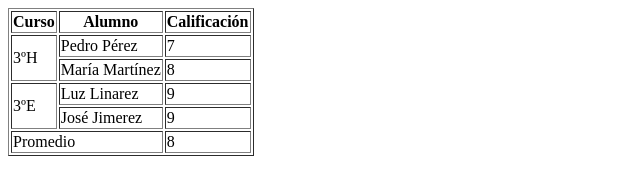
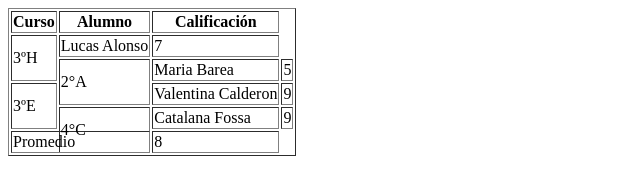
Before and after one commit to Grupo4-lys/taller, a plain HTML site: page tabla.html in a window 1280 px wide. Shown: the whole page, without its empty margins (0-640 px from the left). Drawn offline with Linux system fonts and the light colour scheme.

Commit message:
Update student names and grades in tabla.html

```diff
--- a/tabla.html
+++ b/tabla.html
@@ -15,20 +15,22 @@
         </tr>
         <tr>
             <td rowspan="2"> 3ºH </td>
-            <td> Pedro Pérez </td>
+            <td> Lucas Alonso </td>
             <td> 7 </td>
         </tr>
         <tr>
-            <td> María Martínez </td>
-            <td> 8 </td>
+            <td rowspan="2"> 2°A </td>
+            <td> Maria Barea </td>
+            <td> 5 </td>
         </tr>
         <tr>
             <td rowspan="2"> 3ºE </td>
-            <td> Luz Linarez </td>
+            <td> Valentina Calderon </td>
             <td> 9 </td>
         </tr>
         <tr>
-            <td> José Jimerez </td>
+            <td rowspan="2"> 4°C </td>
+            <td> Catalana Fossa </td>
             <td> 9 </td>
         </tr>
         <tr>
@@ -37,4 +39,5 @@
         </tr>
     </table>
 </body>
+
 </html>
```
